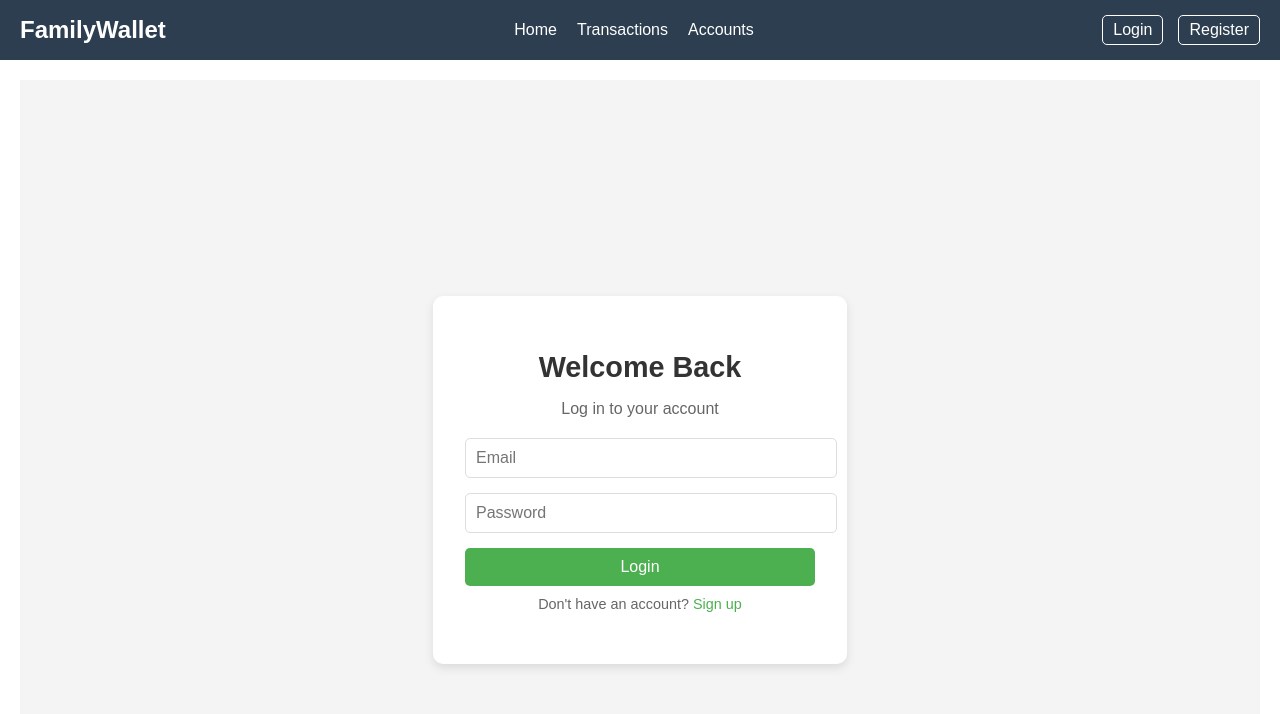
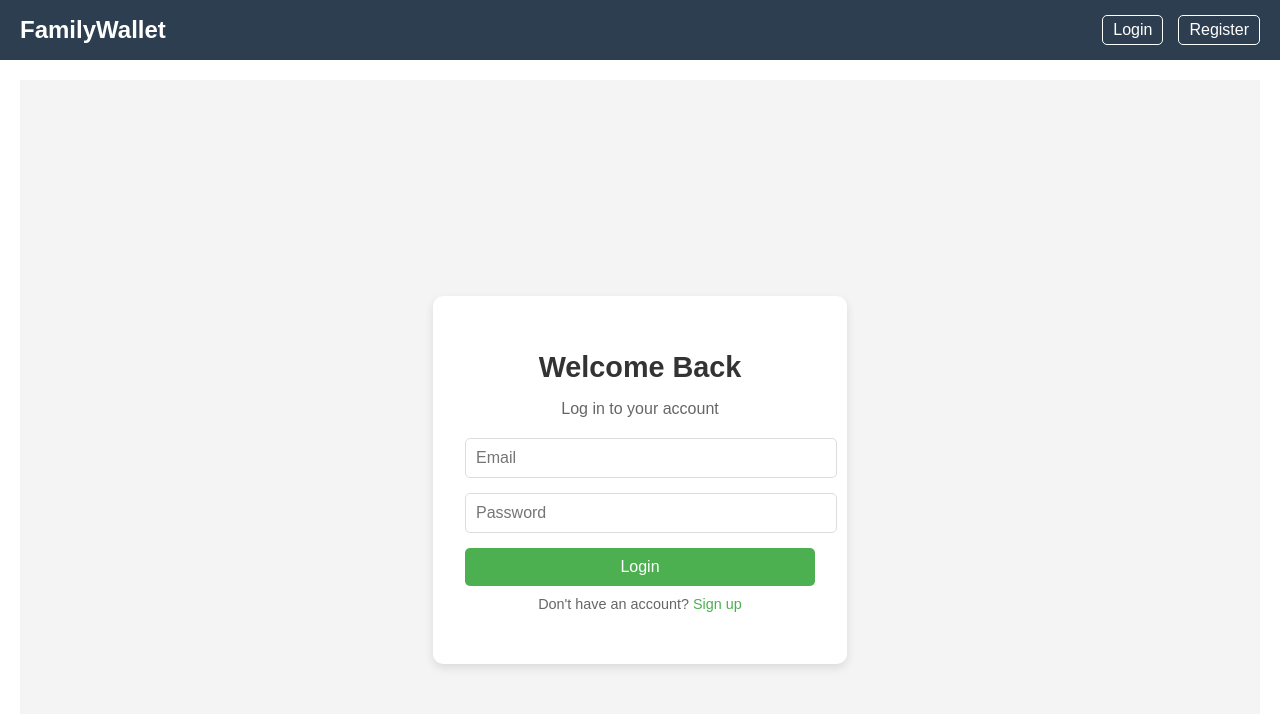
Before and after one commit to vyavorov/FamilyWalletClient, a React (Create React App) app: page /login in a window 1280 px wide. Shown: the top 714 px of the page. Built offline with nearby package versions, Linux system fonts and the light colour scheme.

Commit message:
navigation hidden for not logged users

```diff
--- a/src/components/Layout.jsx
+++ b/src/components/Layout.jsx
@@ -1,42 +1,55 @@
 import { Link } from "react-router-dom";
 import { useContext } from "react";
 import AuthContext from "../context/AuthContext";
-import "./Layout.css"; // Външен CSS файл за стилове
+import "./Layout.css";
 
 export default function Layout({ children }) {
   const { user, logout } = useContext(AuthContext);
 
   return (
     <div className="layout">
-      {/* Навигация */}
       <nav className="navbar">
         <div className="navbar-container">
-          <Link to="/" className="logo">FamilyWallet</Link>
-          <ul className="nav-links">
-            <li><Link to="/">Home</Link></li>
-            <li><Link to="/transactions">Transactions</Link></li>
-            <li><Link to="/accounts">Accounts</Link></li>
-          </ul>
+          <Link to="/" className="logo">
+            FamilyWallet
+          </Link>
+          {user && (
+            <ul className="nav-links">
+              <li>
+                <Link to="/">Home</Link>
+              </li>
+              <li>
+                <Link to="/transactions">Transactions</Link>
+              </li>
+              <li>
+                <Link to="/accounts">Accounts</Link>
+              </li>
+            </ul>
+          )}
+
           <div className="auth-buttons">
             {user ? (
               <>
                 <span className="username">{user.email}</span>
-                <button className="logout-btn" onClick={logout}>Logout</button>
+                <button className="logout-btn" onClick={logout}>
+                  Logout
+                </button>
               </>
             ) : (
               <>
-                <Link to="/login" className="auth-link">Login</Link>
-                <Link to="/register" className="auth-link">Register</Link>
+                <Link to="/login" className="auth-link">
+                  Login
+                </Link>
+                <Link to="/register" className="auth-link">
+                  Register
+                </Link>
               </>
             )}
           </div>
         </div>
       </nav>
 
-      {/* Основно съдържание */}
-      <main className="main-content">
-        {children}
-      </main>
+      <main className="main-content">{children}</main>
     </div>
   );
 }
```
